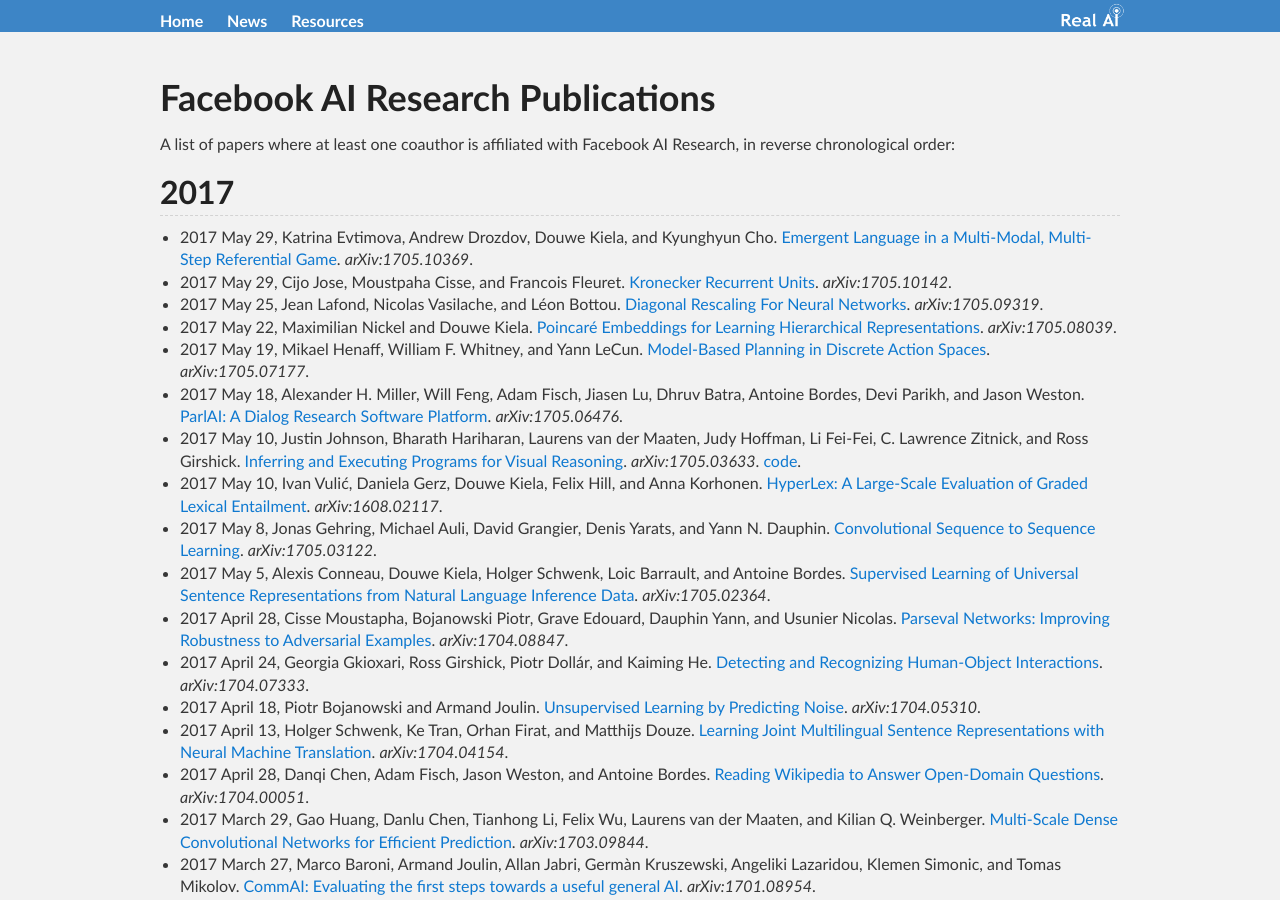
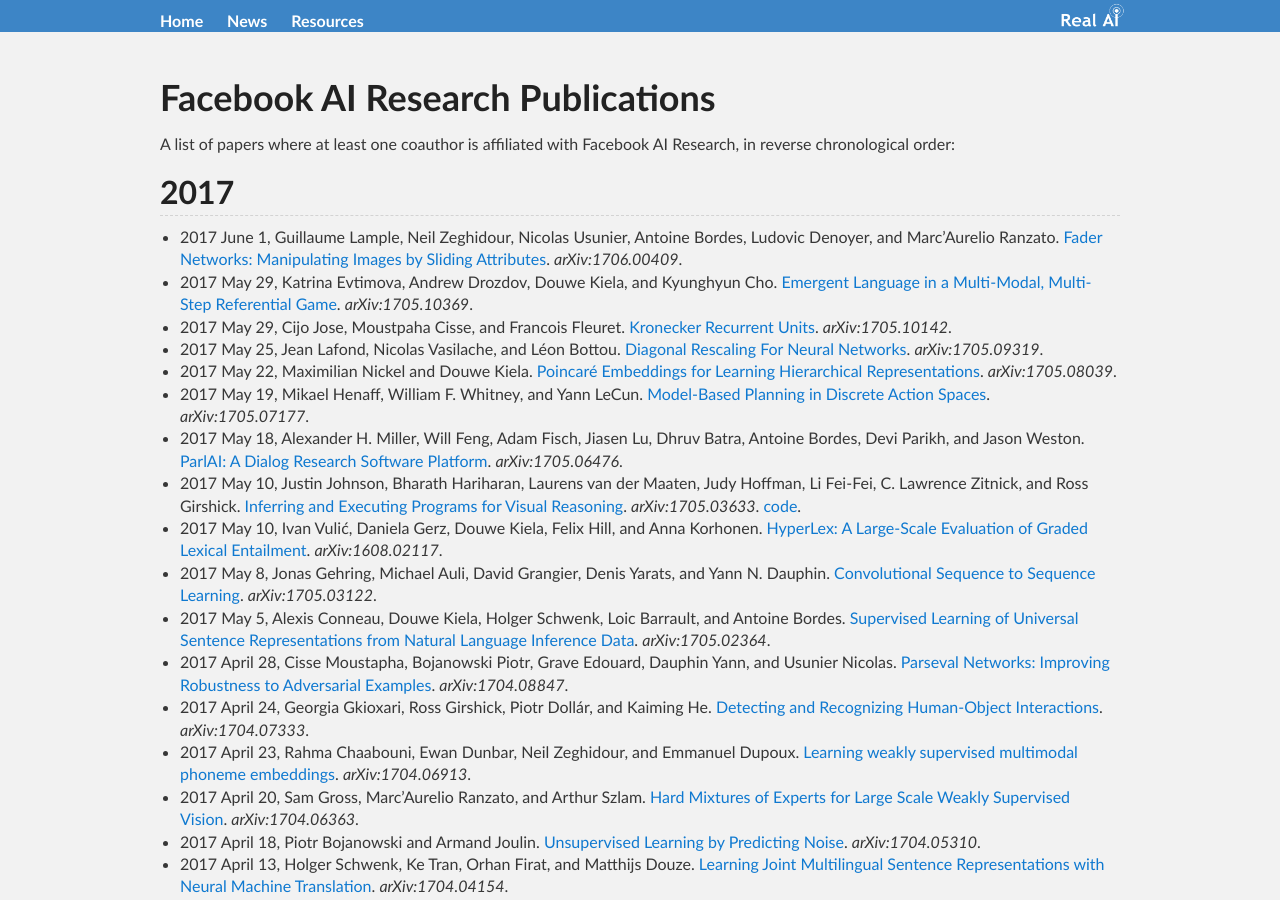
Before and after one commit to Tonywuhk/realai.org, a Jekyll site: the page built from labs/fair-publications.md, in a window 1280 px wide and 900 px high. Built offline with Jekyll 4.4.1, drawn with Linux system fonts in a browser that asks for light colours; our own code applies the rules of GitHub Pages for plain Markdown files; comment, search, counter and statistics services are not loaded; the repository's description, which GitHub fills in, is left out.

Commit message:
Update fair-publications.md

```diff
--- a/labs/fair-publications.md
+++ b/labs/fair-publications.md
@@ -7,6 +7,7 @@
 
 ## 2017
 
+* 2017 June 1, Guillaume Lample, Neil Zeghidour, Nicolas Usunier, Antoine Bordes, Ludovic Denoyer, and Marc'Aurelio Ranzato. [Fader Networks: Manipulating Images by Sliding Attributes](https://arxiv.org/abs/1706.00409). *arXiv:1706.00409*.
 * 2017 May 29, Katrina Evtimova, Andrew Drozdov, Douwe Kiela, and Kyunghyun Cho. [Emergent Language in a Multi-Modal, Multi-Step Referential Game](https://arxiv.org/abs/1705.10369). *arXiv:1705.10369*.
 * 2017 May 29, Cijo Jose, Moustpaha Cisse, and Francois Fleuret. [Kronecker Recurrent Units](https://arxiv.org/abs/1705.10142). *arXiv:1705.10142*.
 * 2017 May 25, Jean Lafond, Nicolas Vasilache, and Léon Bottou. [Diagonal Rescaling For Neural Networks](https://arxiv.org/abs/1705.09319). *arXiv:1705.09319*.
@@ -19,6 +20,8 @@
 * 2017 May 5, Alexis Conneau, Douwe Kiela, Holger Schwenk, Loic Barrault, and Antoine Bordes. [Supervised Learning of Universal Sentence Representations from Natural Language Inference Data](https://arxiv.org/abs/1705.02364). *arXiv:1705.02364*.
 * 2017 April 28, Cisse Moustapha, Bojanowski Piotr, Grave Edouard, Dauphin Yann, and Usunier Nicolas. [Parseval Networks: Improving Robustness to Adversarial Examples](https://arxiv.org/abs/1704.08847). *arXiv:1704.08847*.
 * 2017 April 24, Georgia Gkioxari, Ross Girshick, Piotr Dollár, and Kaiming He. [Detecting and Recognizing Human-Object Interactions](https://arxiv.org/abs/1704.07333). *arXiv:1704.07333*.
+* 2017 April 23, Rahma Chaabouni, Ewan Dunbar, Neil Zeghidour, and Emmanuel Dupoux. [Learning weakly supervised multimodal phoneme embeddings](https://arxiv.org/abs/1704.06913). *arXiv:1704.06913*.
+* 2017 April 20, Sam Gross, Marc'Aurelio Ranzato, and Arthur Szlam. [Hard Mixtures of Experts for Large Scale Weakly Supervised Vision](https://arxiv.org/abs/1704.06363). *arXiv:1704.06363*.
 * 2017 April 18, Piotr Bojanowski and Armand Joulin. [Unsupervised Learning by Predicting Noise](https://arxiv.org/abs/1704.05310). *arXiv:1704.05310*.
 * 2017 April 13, Holger Schwenk, Ke Tran, Orhan Firat, and Matthijs Douze. [Learning Joint Multilingual Sentence Representations with Neural Machine Translation](https://arxiv.org/abs/1704.04154). *arXiv:1704.04154*.
 * 2017 April 28, Danqi Chen, Adam Fisch, Jason Weston, and Antoine Bordes. [Reading Wikipedia to Answer Open-Domain Questions](https://arxiv.org/abs/1704.00051). *arXiv:1704.00051*.
```
